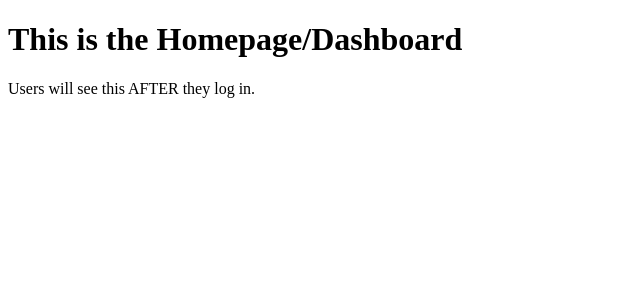
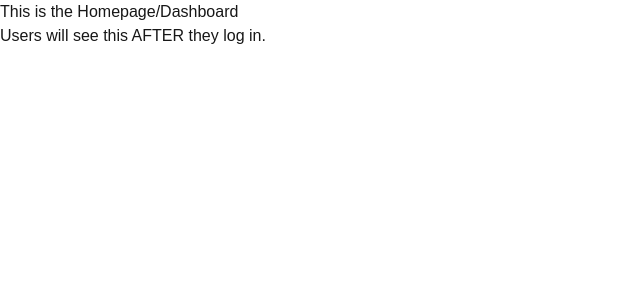
Before and after one commit to niazimurataj/loadguard-dashboard, a Next.js app: page / in a window 1280 px wide. Shown: the top 300 px of the page, without its empty margins (0-640 px from the left). Built offline with nearby package versions, Linux system fonts and the light colour scheme.

Commit message:
fix: roll back layout.js file so vercel deployment works

```diff
--- /dev/null
+++ b/src/app/layout.js
@@ -0,0 +1,29 @@
+import { Geist, Geist_Mono } from "next/font/google";
+import "./globals.css";
+
+const geistSans = Geist({
+  variable: "--font-geist-sans",
+  subsets: ["latin"],
+});
+
+const geistMono = Geist_Mono({
+  variable: "--font-geist-mono",
+  subsets: ["latin"],
+});
+
+export const metadata = {
+  title: "Create Next App",
+  description: "Generated by create next app",
+};
+
+export default function RootLayout({ children }) {
+  return (
+    <html lang="en">
+      <body
+        className={`${geistSans.variable} ${geistMono.variable} antialiased`}
+      >
+        {children}
+      </body>
+    </html>
+  );
+}
```
Also changed, not shown: src/app/details/page.jsx (+10 -0 lines), src/app/home/page.jsx (+9 -0 lines).
